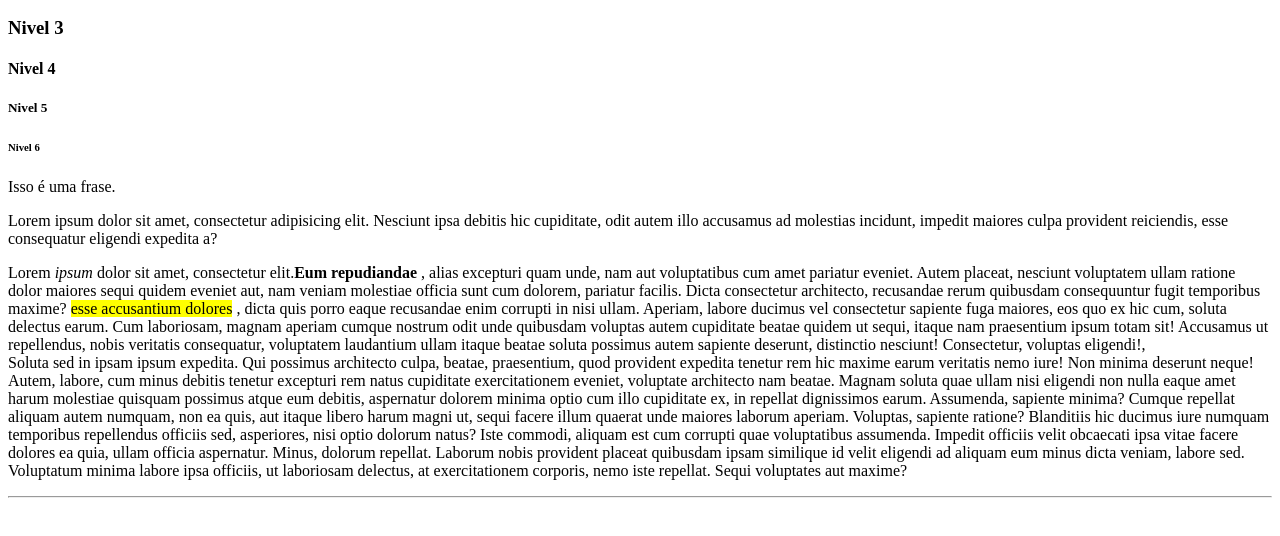
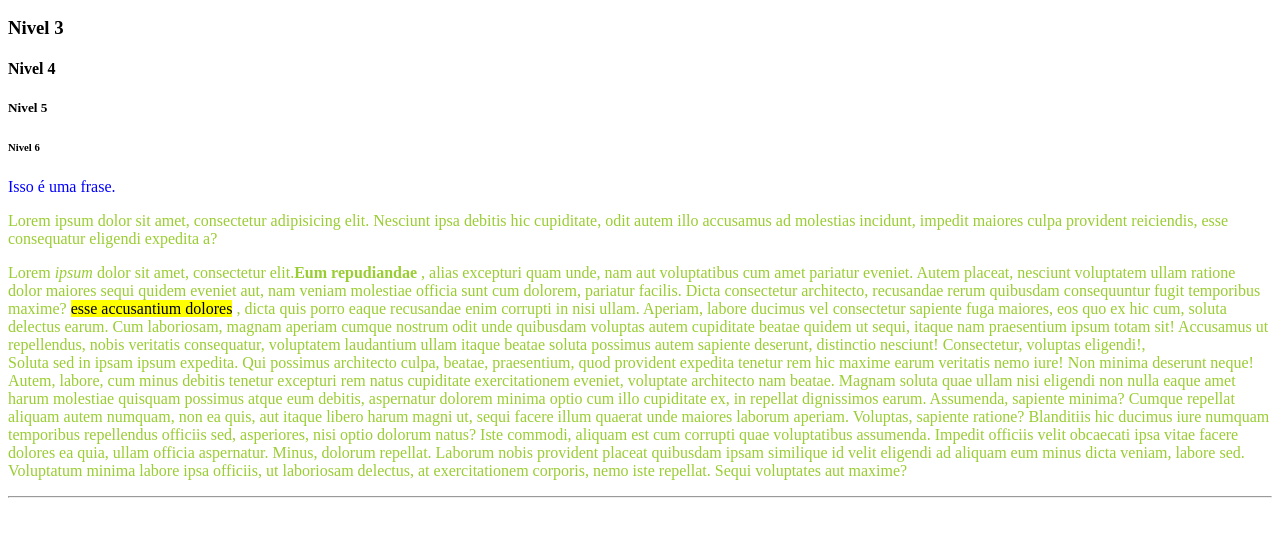
Before and after one commit to leopayao/UC15, a plain HTML site: page textos.html in a window 1280 px wide. Shown: the part 110-646 px from the top of the page. Drawn offline with Linux system fonts and the light colour scheme.

Commit message:
Css adicionado

```diff
--- /dev/null
+++ b/estilos.css
@@ -0,0 +1 @@
+p{color:yellowgreen;}
--- a/textos.html
+++ b/textos.html
@@ -4,6 +4,8 @@
     <meta charset="UTF-8">
     <meta name="viewport" content="width=device-width, initial-scale=1.0">
     <title>Payão - Estrutura de Texto</title>
+
+    <link rel="stylesheet" href="estilos.css">
 </head>
 <body>
     <h1>Nivel 1</h1>
@@ -13,7 +15,7 @@
     <h5>Nivel 5</h5>
     <h6>Nivel 6</h6>
 
-    <p>Isso é uma frase.</p>
+    <p style="color:blue;">Isso é uma frase.</p>
 
     <p>Lorem ipsum dolor sit amet, consectetur adipisicing elit. Nesciunt ipsa debitis hic cupiditate, odit autem illo accusamus ad molestias incidunt, impedit maiores culpa provident reiciendis, esse consequatur eligendi expedita a?</p>
 
```
Also changed, not shown: links.html (+2 -0 lines).
